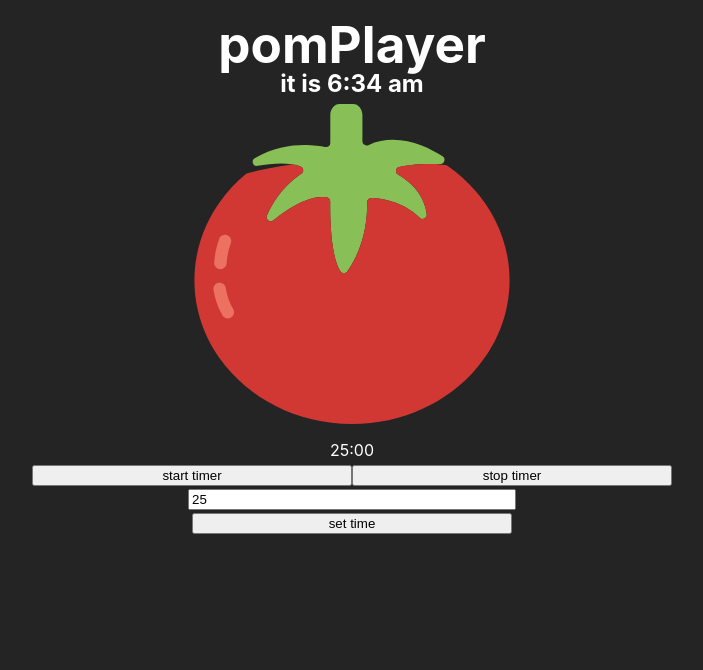
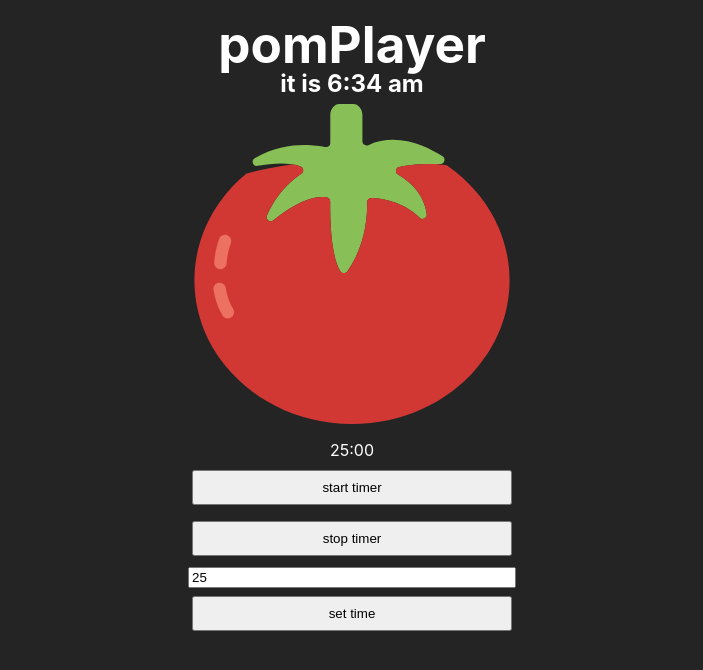
Before and after one commit to jskomal/pomPlayer, a React (Vite) app: page / in a window 1280 px wide. Shown: the top 670 px of the page, without its empty margins (288-991 px from the left). Built offline with nearby package versions, Linux system fonts and the light colour scheme.

Commit message:
WIP: style buttons

```diff
--- a/src/App.css
+++ b/src/App.css
@@ -8,7 +8,31 @@
 	text-align: center;
 }
 
+.timer {
+	display: flex;
+	flex-direction: column;
+	align-items: center;
+	justify-content: space-between;
+}
+
 .tomato {
 	width: 10vh;
 	margin: 0.5rem;
 }
+
+button:not(.input-pair) {
+	padding: 0.5rem 1rem;
+	margin: 0.5rem;
+	width: 30vh;
+}
+
+.timer-input {
+	padding: 0.5rem 1rem;
+	margin: 0.5rem;
+}
+
+.input-pair {
+	width: 30vw;
+	display: flex;
+	justify-content: space-between;
+}
```
